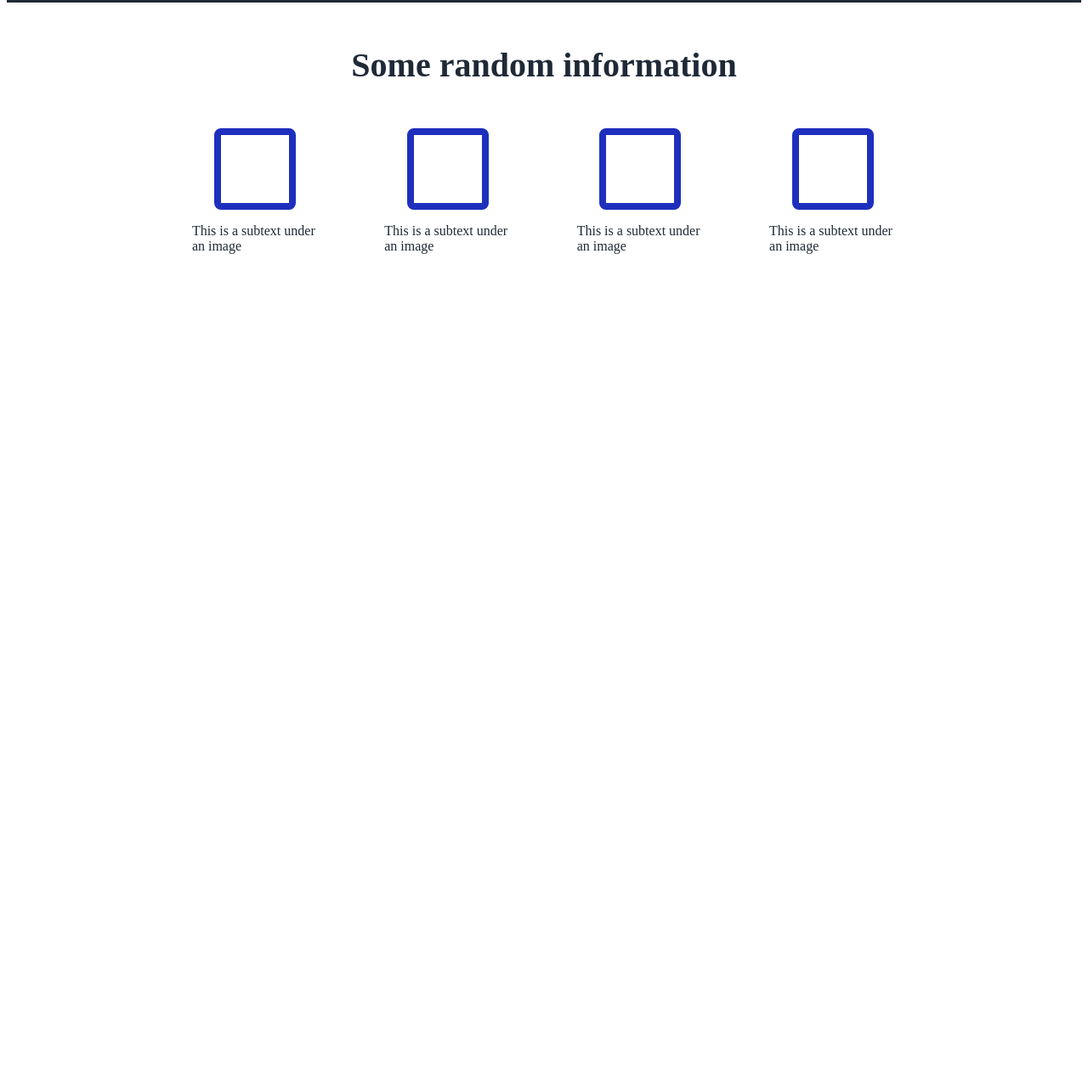
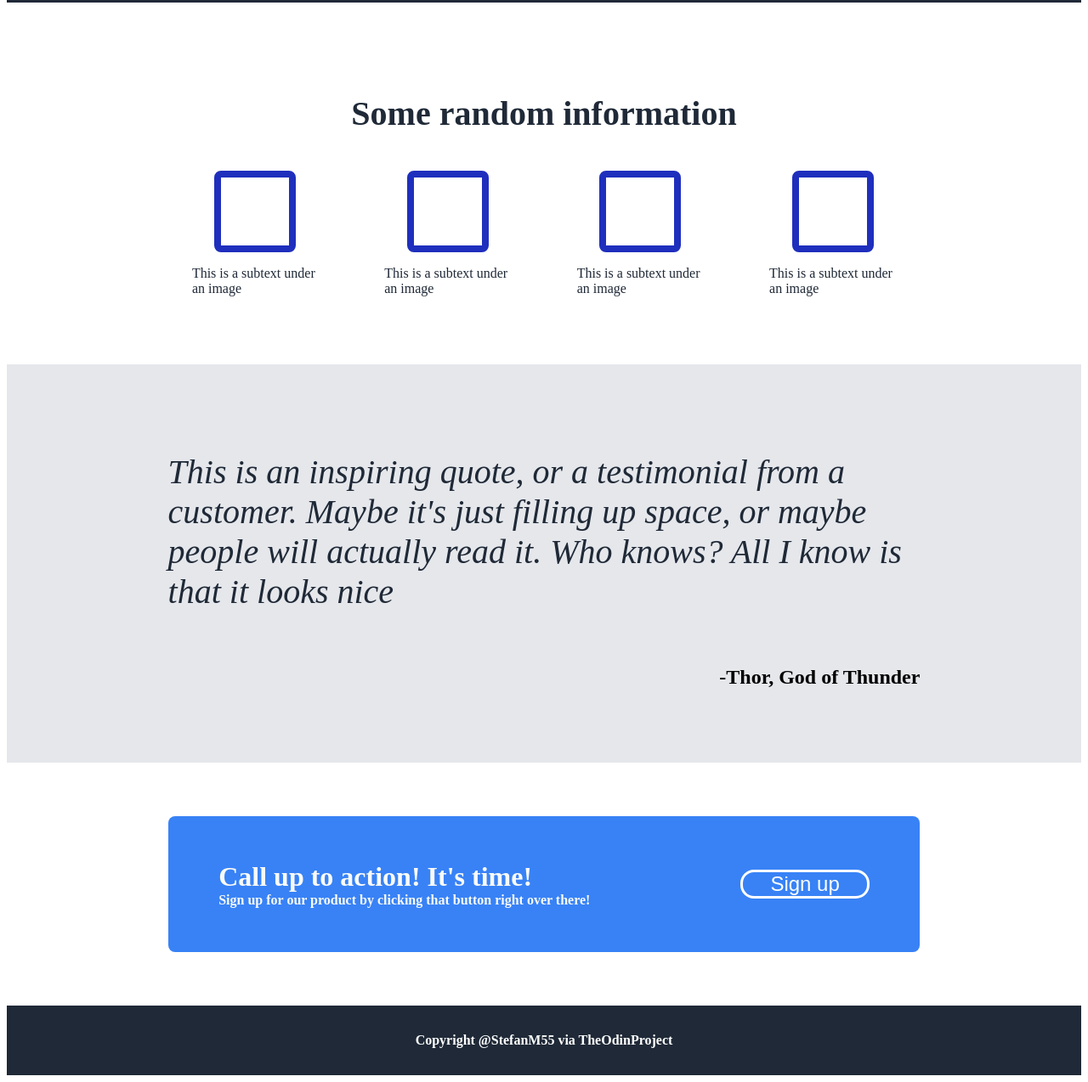
Before and after one commit to StefanM55/landing-page-odin, a plain HTML site: page index.html in a window 1280 px wide. Shown: the part 592-1866 px from the top of the page at 85% size. Before the commit the page ends 1041 px from the top, so only its background shows below. Drawn offline with Linux system fonts and the light colour scheme.

Commit message:
finalizat + hover mode pentru cele 2 butoane sign

```diff
--- a/index.html
+++ b/index.html
@@ -22,7 +22,7 @@
         <div class="container1-left">
             <div class="hero-text">This website is awesome</div>
             <p>This website has some subtext that goes here under the main title. It's a smaller font and the color is lower contrast</p>
-            <button class="sign-up-1">Sign up</button>
+            <button class="sign-up-1" href="#">Sign up</button>
         </div>
         <div class="container1-right">
             <div class="inlocuitor1">Inlocuitor poza</div>
@@ -51,6 +51,23 @@
             </div>
         </div>
     </div>
-
+    <div class="container3">
+        <div class="quote">
+            <p> This is an inspiring quote, or a testimonial from a customer. Maybe it's just filling up space, or maybe people will actually read it. Who knows? All I know is that it looks nice</p>
+        </div>
+        <div class="thor">
+            <p>-Thor, God of Thunder</p>
+        </div>
+    </div>
+    <div class="container4">
+        <div class="action">
+            <p id="call">Call up to action! It's time!</p>
+            <p id="message">Sign up for our product by clicking that button right over there!</p>
+        </div>
+        <button class="sign-up-2" href="#">Sign up</button>
+    </div>
+    <div class="fooder">
+        <p>Copyright @StefanM55 via TheOdinProject</p>
+    </div>
 </body>
 </html>
--- a/styles.css
+++ b/styles.css
@@ -34,6 +34,7 @@ body {
     display:flex;
     flex-direction: column;
     width: 40%;
+    margin-right: 2rem;
 
 }
 .hero-text{
@@ -53,6 +54,9 @@ body {
     font-weight: bold;
     border: none;
 }
+.sign-up-1:hover{
+    background-color: #1f2fbd;
+}
 .container1-right{
     display: flex;
     background-color: aqua;
@@ -61,12 +65,13 @@ body {
     align-items: center;
     justify-content: center;
     color: black;
+    margin-left: 2rem;
 }
 .container2{
     display: flex;
     flex-direction: column;
     color: #1F2937;
-    padding: 0 10% 10% 10%;
+    padding: 5% 15% 5% 15%;
     align-items: center;
 
 }
@@ -97,6 +102,74 @@ body {
     border: 0.5rem solid #1f2fbd;
     border-width: 0.5rem;
     border-radius: 0.5rem
-
+}
+.container3{
+    background-color: #e5e7eb;
+    display:flex;
+    flex-direction: column;
+    padding: 5% 15% 5% 15%;
+}
+.quote{
+    display: flex;
+    justify-content: center;
+    color: #1F2937;
+    font-style: italic;
+    font-weight: lighter;
+    font-size: 2.5rem;
+}
+.thor{
+    display: flex;
+    justify-content: flex-end;
+    font-size: 1.5rem;
+    font-weight: bolder;
+}
+.container4{
+    color: #F9FAF8;
+    background-color: #3882f6;
+    display:flex;
+    margin: 5% 15% 5% 15%;
+    border-radius: 0.5rem;
+    height: 10rem;
+    align-items: center;
+    justify-content: center;
+}
+.action{
+    margin: 0 10% 0 0;
+}
+#call{
+    font-size: 2rem;
+    font-weight: bold;
+    padding: 0;
+    margin: 0;
+}
+#message{
+    padding: 0;
+    margin: 0;
+    font-weight: bold;
+}
+.sign-up-2{
+    background-color: #3882f6;
+    color: white;
+    font-size: 1.5rem;
+    border: 0.2rem solid white;
+    border-radius: 1rem;
+    height: fit-content;
+    width: fit-content;
+    padding: 0 2rem 0 2rem;
+    margin: 0 0 0 10%;
+}
+.sign-up-2:hover{
+    background-color: #1f2fbd;
+}
+.fooder{
+    display: flex;
+    align-items: center;
+    justify-content: center;
+    margin: 5% 15% 0% 15;
+    color: white;
+    background-color: #1F2937;
+    font-weight: bold;
+    font-size: 1rem;
+    padding: 1rem 0 1rem 0;
 
 }
```
